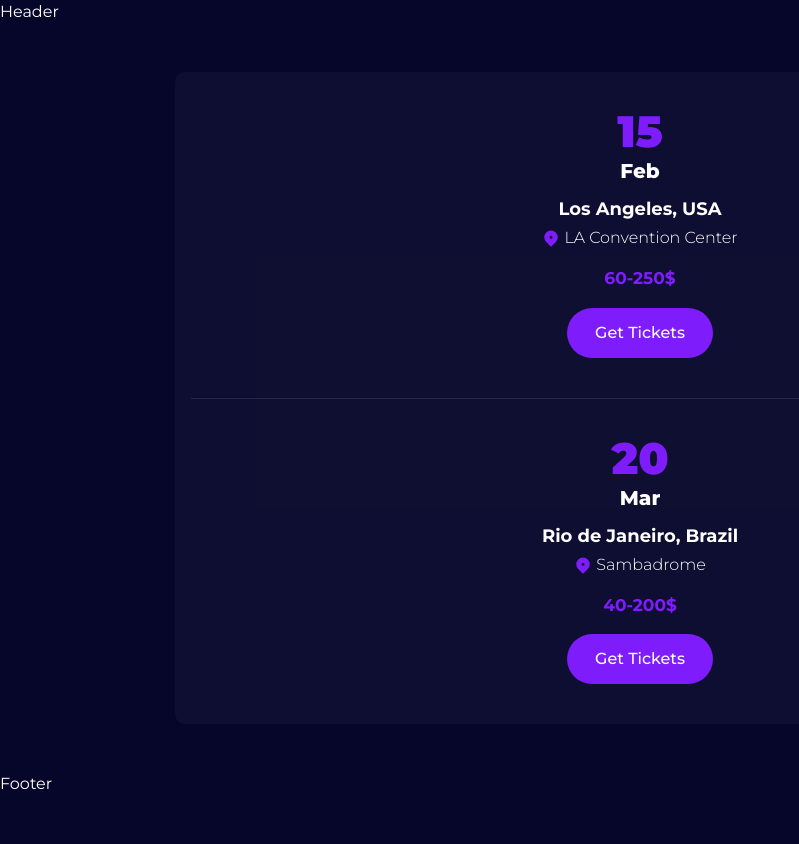
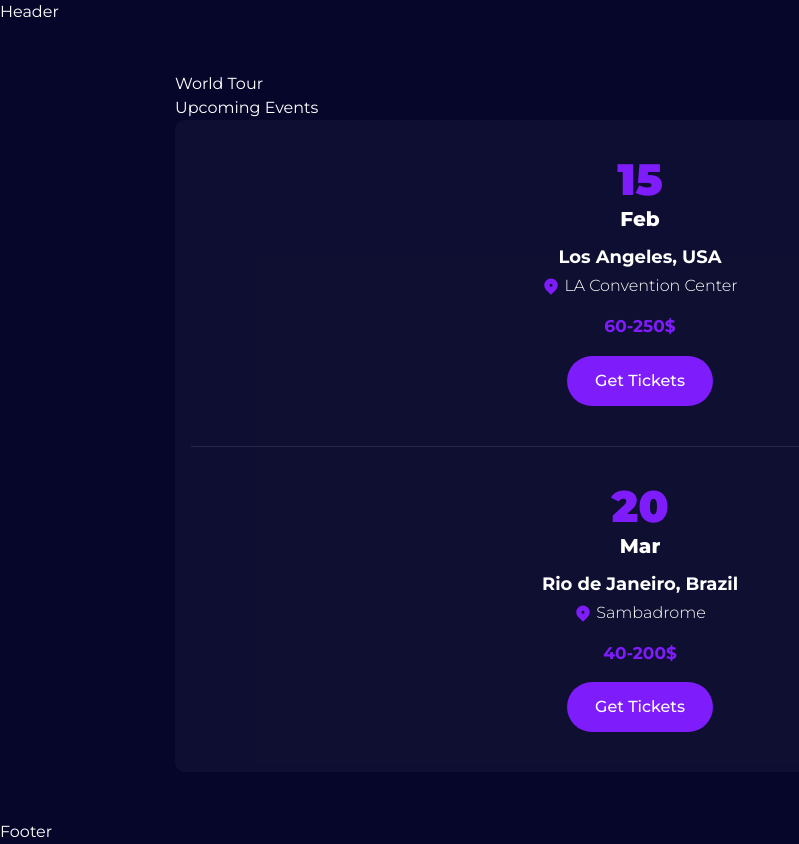
Before and after one commit to nighttwalker95/MusicStarWebsite, a Next.js app: page / in a window 1280 px wide. Shown: the whole page, without its empty margins (0-799 px from the left). Before the commit the page ends 800 px from the top, so only its background shows below. Built offline with nearby package versions, Linux system fonts and the light colour scheme; data requests are answered from the project's data file.

Commit message:
used SectionHeader inside Events.jsx

```diff
--- a/src/components/events/Events.jsx
+++ b/src/components/events/Events.jsx
@@ -1,4 +1,5 @@
 import EventBox from "./EventBox";
+import SectionHeader from "./SectionHeader";
 
 const getEvents = async () => {
   const response = await fetch("http://localhost:4000/events");
@@ -11,6 +12,7 @@ const Events = async () => {
   return (
     <section className="section" id="tours">
       <div className=" container mx-auto">
+        <SectionHeader pretitle="World Tour" title="Upcoming Events" />
         <EventBox events={events} />
       </div>
     </section>
```
